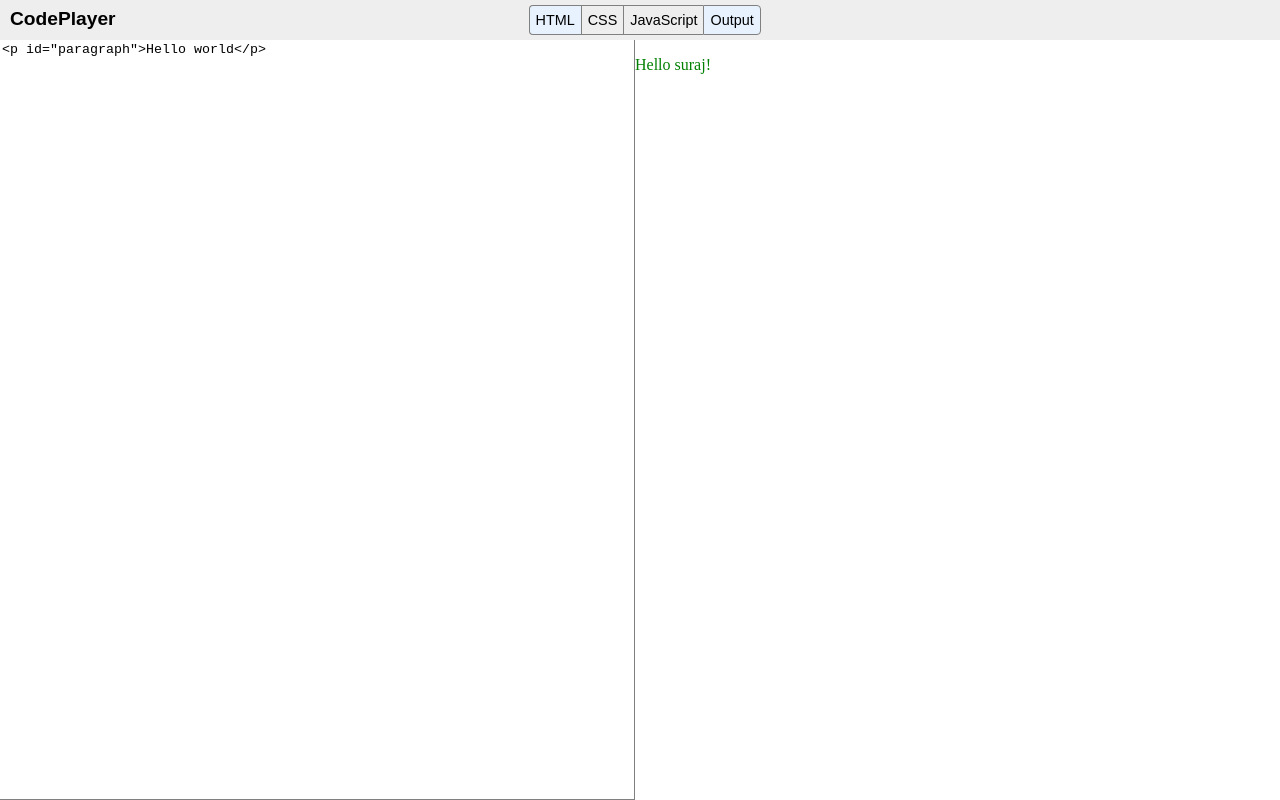
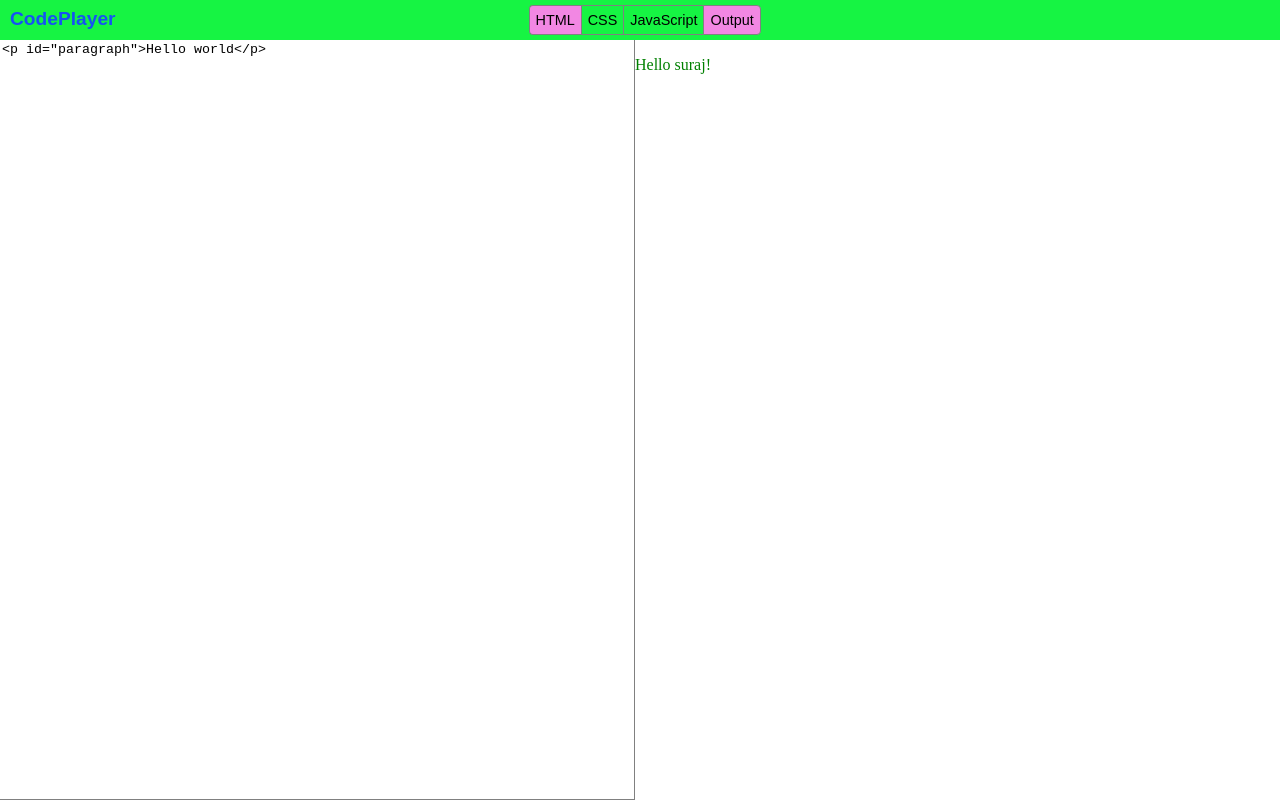
Before and after one commit to surrajj20/CODEPLAYER, a plain HTML site: page index.html in a window 1280 px wide. Drawn offline with nearby package versions, Linux system fonts and the light colour scheme.

Commit message:
update commit

```diff
--- a/index.html
+++ b/index.html
@@ -16,7 +16,7 @@
 
             #header{
                 width: 100%;
-                background-color: #EEEEEE;
+                background-color: #16F443;
                 padding:5px;
                 height: 30px;
             }
@@ -26,6 +26,7 @@
                 font-weight: bold;
                 font-size: 120%;
                 padding: 3px 5px;
+                color: #1652F4;
             }
             #buttoncontainer{
 
@@ -52,10 +53,10 @@
                 border-right:1px solid grey;
             }
             .active{
-                background: #E8F2FF;
+                background: #F287E3;
             }
             .highlightedbutton{
-                background-color: grey;
+                background-color: red;
             }
             textarea{
                 resize: none;
```
